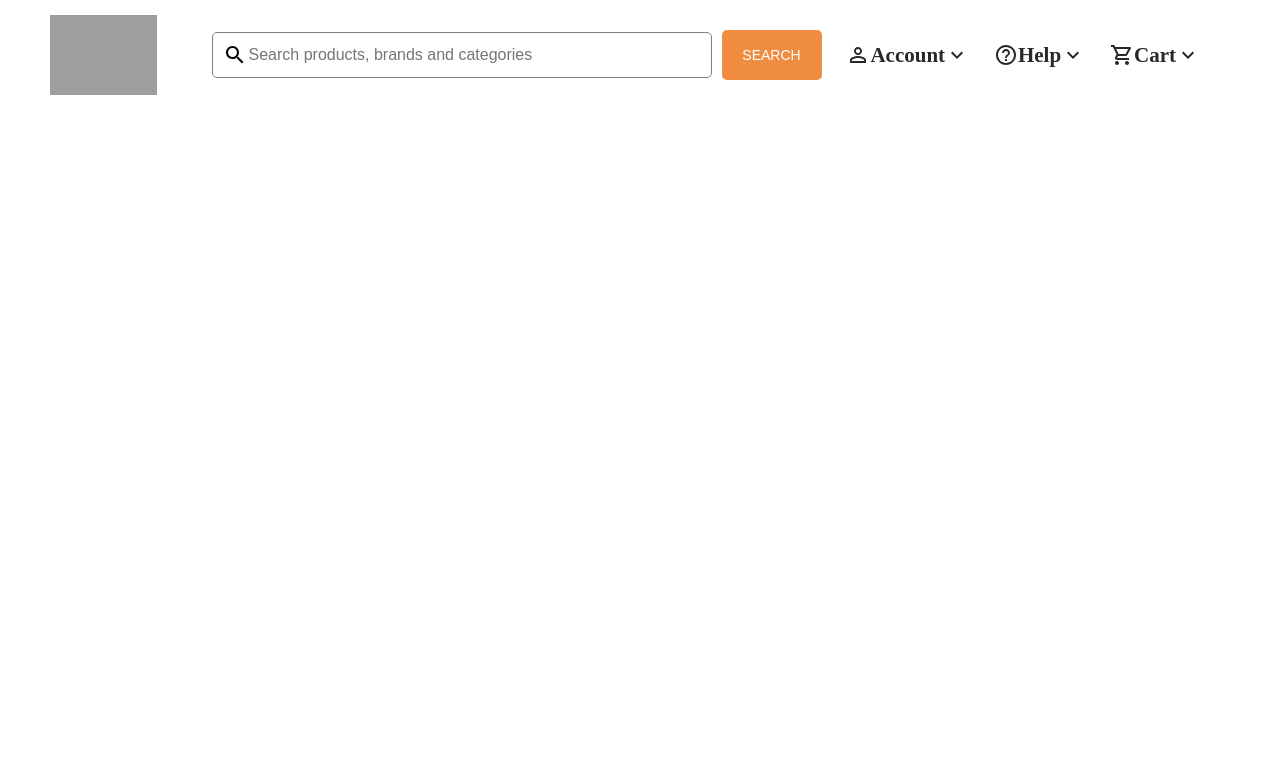
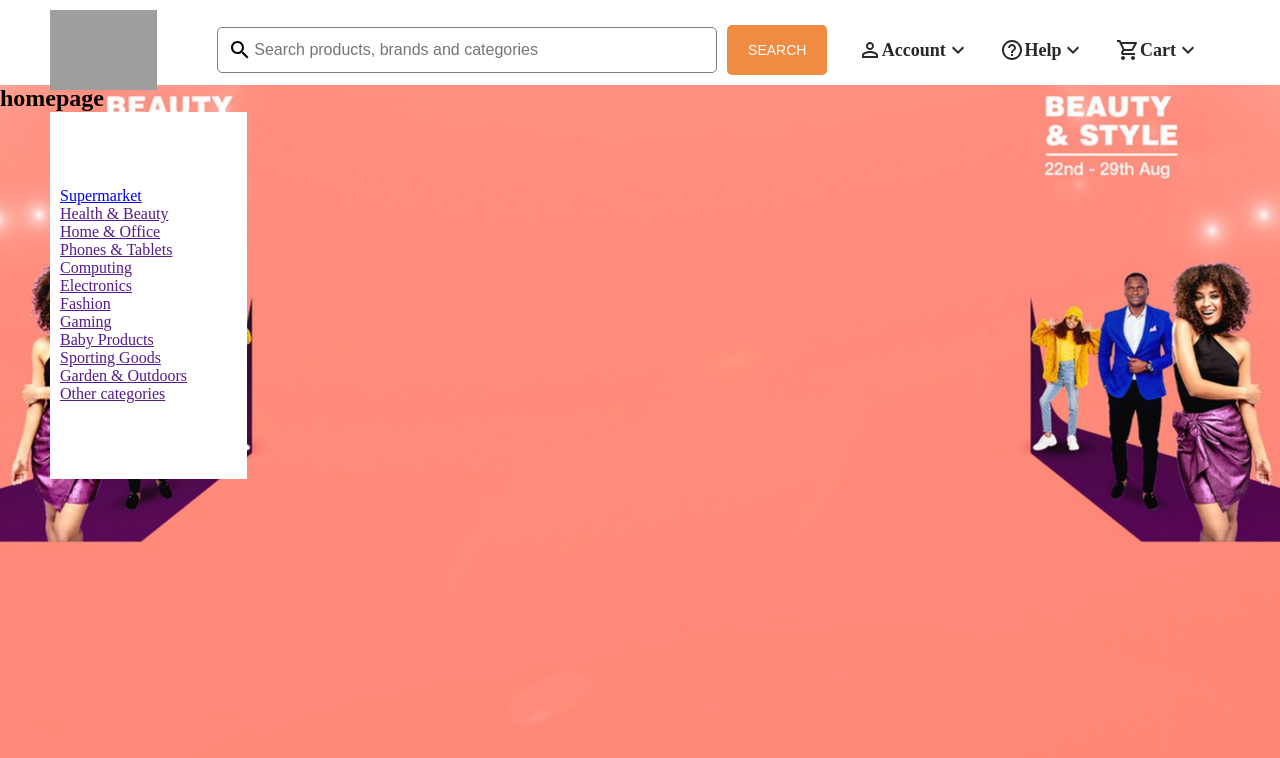
Before and after one commit to James-Mwendwa/Jumia-Clone, a React (Create React App) app: page / in a window 1280 px wide. Shown: the top 758 px of the page. Built offline with nearby package versions, Linux system fonts and the light colour scheme; grey boxes are pictures that could not be loaded.

Commit message:
jumia clone

```diff
--- a/src/App.js
+++ b/src/App.js
@@ -1,10 +1,12 @@
 import "./App.css";
 import Header from "./Header";
+import Home from "./Home";
 
 function App() {
   return (
     <div className="app">
       <Header />
+      <Home />
     </div>
   );
 }
--- a/src/Header.css
+++ b/src/Header.css
@@ -7,6 +7,8 @@
     background-color: white;
     width: 100%;
     margin-top: 15px;
+    height: 70px;
+    z-index: 100;
 }
 
 .header-icon {
@@ -71,7 +73,7 @@
     display: flex;
     align-items: center;
     justify-content: space-around;
-    font-size: 14px;
+    font-size: 12px;
     color: #282828;
     cursor: pointer;
     margin: 0 10px;
--- /dev/null
+++ b/src/Home.css
@@ -0,0 +1,15 @@
+.home {
+    height: 100vh;
+    width: 100%;
+    position: relative;
+    background-image: url('/public/images/bg.jpg');
+    background-size: cover;
+    background-position: center;
+    background-repeat: no-repeat;
+    background-color: #FAF0ED;
+    background-origin: border-box;
+}
+
+.homepageBanner {
+
+}
--- /dev/null
+++ b/src/Home.js
@@ -0,0 +1,14 @@
+import React from "react";
+import "./Home.css";
+import MenuSidebar from "./MenuSidebar";
+
+function Home() {
+  return (
+    <div className="home">
+      <h2>homepage</h2>
+      <MenuSidebar />
+    </div>
+  );
+}
+
+export default Home;
--- /dev/null
+++ b/src/MenuSidebar.css
@@ -0,0 +1,18 @@
+.menuSidebar {
+    display: flex;
+    align-items: center;
+    background-color: white;
+    margin-left: 50px;
+    height: 366.66px;
+    width: 196.56px;
+}
+
+.menuLinks {
+   margin: 10px;
+
+}
+
+.menuLinks > a {
+    display: block;
+
+}
--- /dev/null
+++ b/src/MenuSidebar.js
@@ -0,0 +1,25 @@
+import React from "react";
+import "./MenuSidebar.css";
+
+function MenuSidebar() {
+  return (
+    <div className="menuSidebar">
+      <div className="menuLinks">
+        <a href="https://www.jumia.co.ke/groceries/">Supermarket</a>
+        <a href="">Health &amp; Beauty</a>
+        <a href="">Home &amp; Office</a>
+        <a href="">Phones &amp; Tablets</a>
+        <a href="">Computing</a>
+        <a href="">Electronics</a>
+        <a href="">Fashion</a>
+        <a href="">Gaming</a>
+        <a href="">Baby Products</a>
+        <a href="">Sporting Goods</a>
+        <a href="">Garden &amp; Outdoors</a>
+        <a href="">Other categories</a>
+      </div>
+    </div>
+  );
+}
+
+export default MenuSidebar;
```
Also changed, not shown: public/images/bg.jpg (added).
